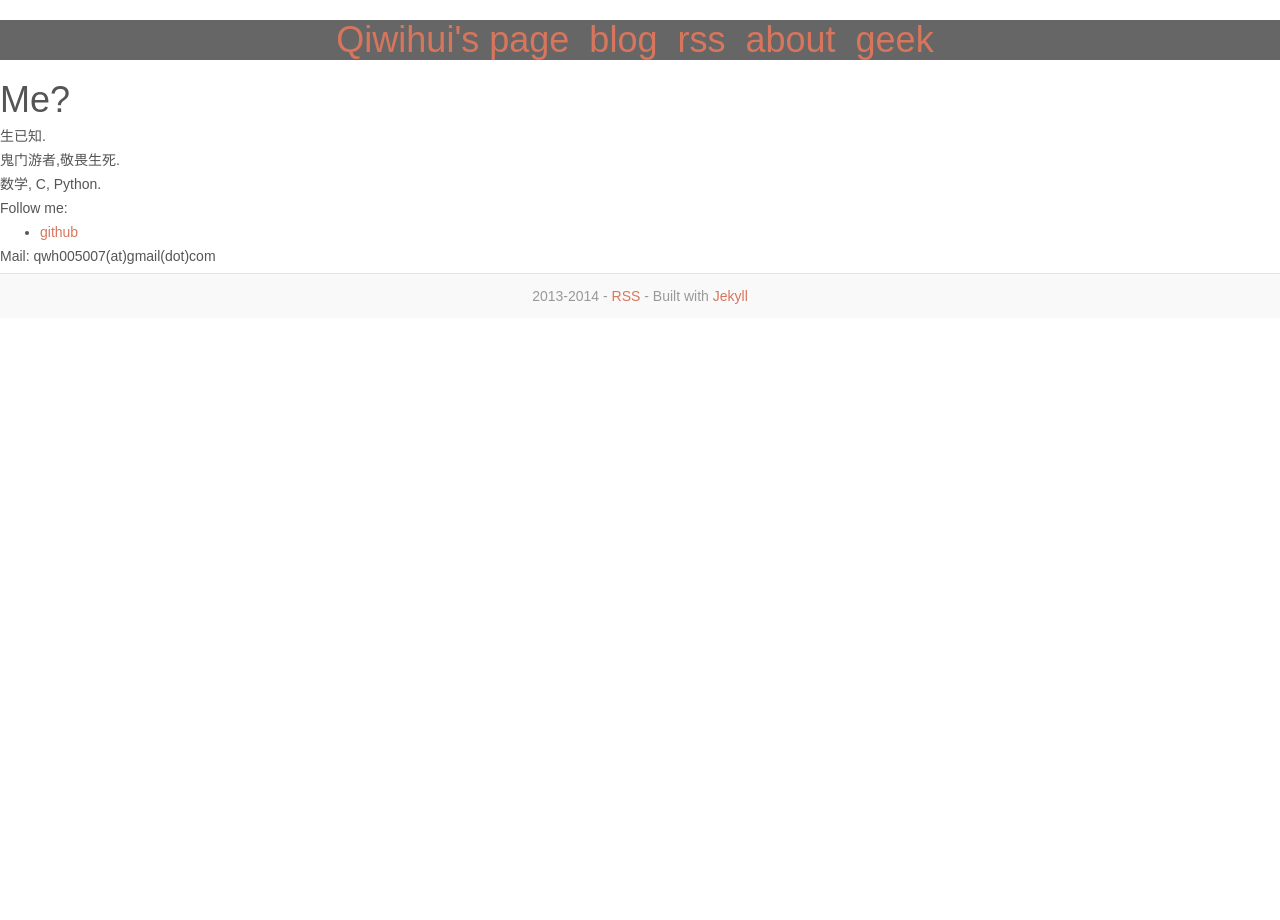
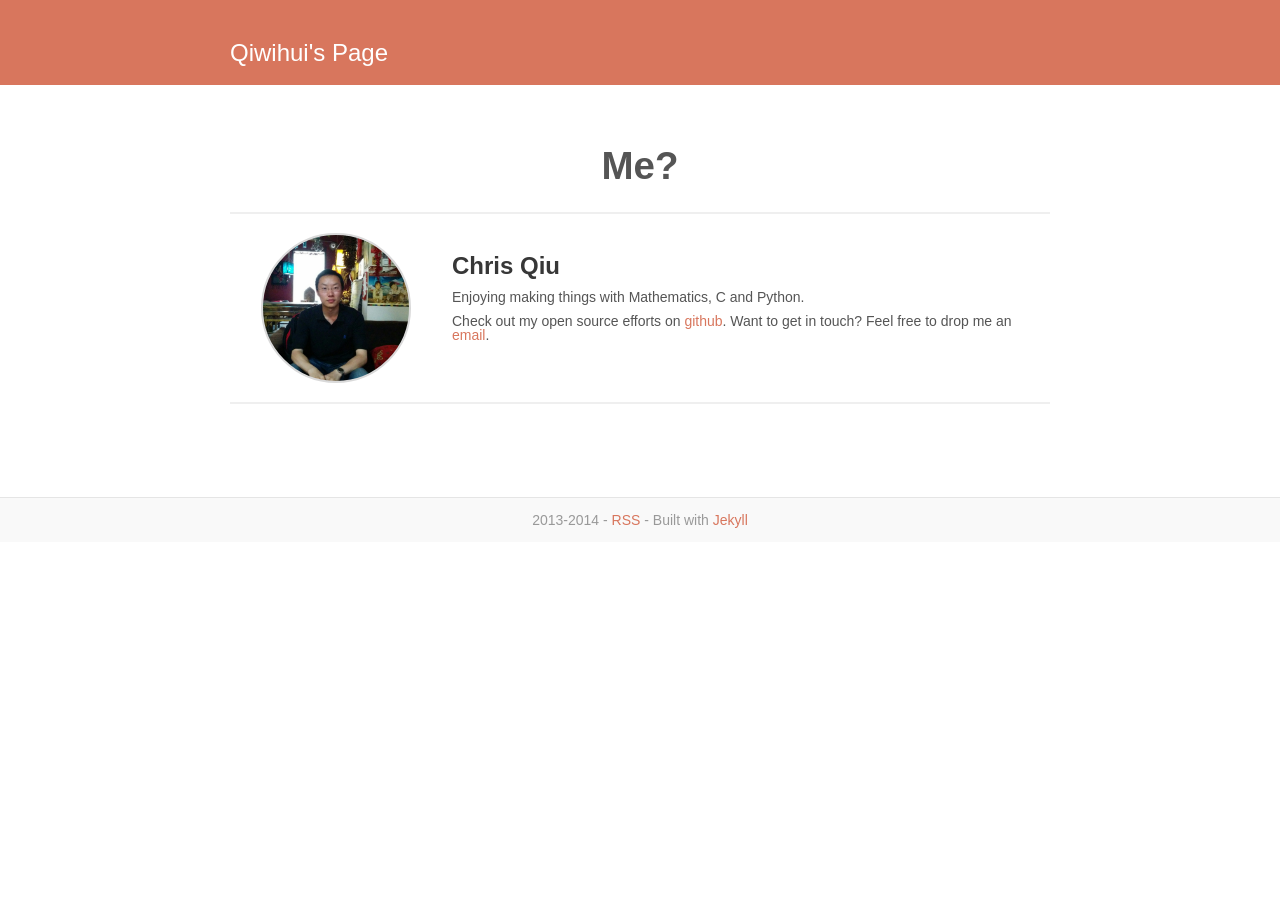
Before and after one commit to qiwihui/qiwihui, a Jekyll site: the page built from about.md, in a window 1280 px wide. Built offline with Jekyll 4.4.1, drawn with Linux system fonts in a browser that asks for light colours; Markdown is read by kramdown in place of the engine named in the settings; comment, search, counter and statistics services are not loaded.

Commit message:
adjust aboutme page

```diff
--- a/_config.yml
+++ b/_config.yml
@@ -2,7 +2,7 @@
 title:            "daozhang.info"
 description:      "Qiwihui's page"
 url:              "http://daozhang.info"
-signoff:          "Chris.Q"
+signoff:          "Chris Qiu"
 disqus_shortname: "blogdaozhanginfo"
 facebook_appid:   ""
 google_analytics: ""
--- a/_layouts/page.html
+++ b/_layouts/page.html
@@ -6,14 +6,36 @@
   {% include head.html %}
 </head>
 <body>
-    <div class="site">
-      <div id="header">
-        {% include header.html %} {% include links.html %}
+    <div class="wrap">
+        <div class="blog-masthead">
+            <div class="container">
+                <div class="row">
+                    <div class="col-md-6">
+                        <a href="/"></a>
+                        <h1 class="blog-title"><a href="/">Qiwihui's Page</a></h1>
                     </div>
-      <div id='container'>
-          <div class='post'>
-            <h1>{{ page.title }}</h1>
+                    <div class=""></div>
+                </div>
+            </div>
+        </div>
+        <div class="container">
+            <div class="blog-post single">
+                <h2 class="blog-post-title centered">{{ page.title }}</h2>
+                <div class="well">
+                    <div class="row">
+                        <div class="col-md-3">
+                            <span class="side-image well-image chris-qiu-avatar col-sm-3"></span>
+                        </div>
+                        <div class="col-md-9">
+                            <h3>{{ site.signoff }}</h3>
+                            <p class="well-content">
                                 {{ content }}
+                            </p>
+                        </div>
+                    </div>
+                </div>
+                {% include disqus.html %}
+
             </div>
         </div>
         {% include footer.html %}
--- a/_layouts/post.html
+++ b/_layouts/post.html
@@ -21,7 +21,7 @@
             <div class="blog-post single">
                 <h2 class="blog-post-title centered">{{ page.title }}</h2>
                 <p class="blog-post-meta single">
-                    Postd on <strong>{{ page.date | date_to_string }}</strong> by {{ site.signoff }}
+                Postd on <strong>{{ page.date | date_to_string }}</strong> by <a href="/about.html">{{ site.signoff }}</a>
                     <br>
                     Category: {{ page.category }}
                 </p>
--- a/about.md
+++ b/about.md
@@ -1,16 +1,9 @@
 ---
+layout: page
 title: Me?
-layout: page
 ---
 
-生已知.
+Enjoying making things with Mathematics, C and Python.
 
-鬼门游者,敬畏生死.
-
-数学, C, Python.
-
-Follow me:
-
-* [github](https://github.com/qiwihui)
-
-Mail: qwh005007(at)gmail(dot)com
+Check out my open source efforts on [github](https://github.com/qiwihui).
+Want to get in touch? Feel free to drop me an [email](mailto:up.chaos@gmail.com).
```
Also changed, not shown: css/main.css, geek.html (renamed from about.html), images/chris-qiu-avatar.jpg (added). Lines whose indentation alone changed are shown as unchanged.
